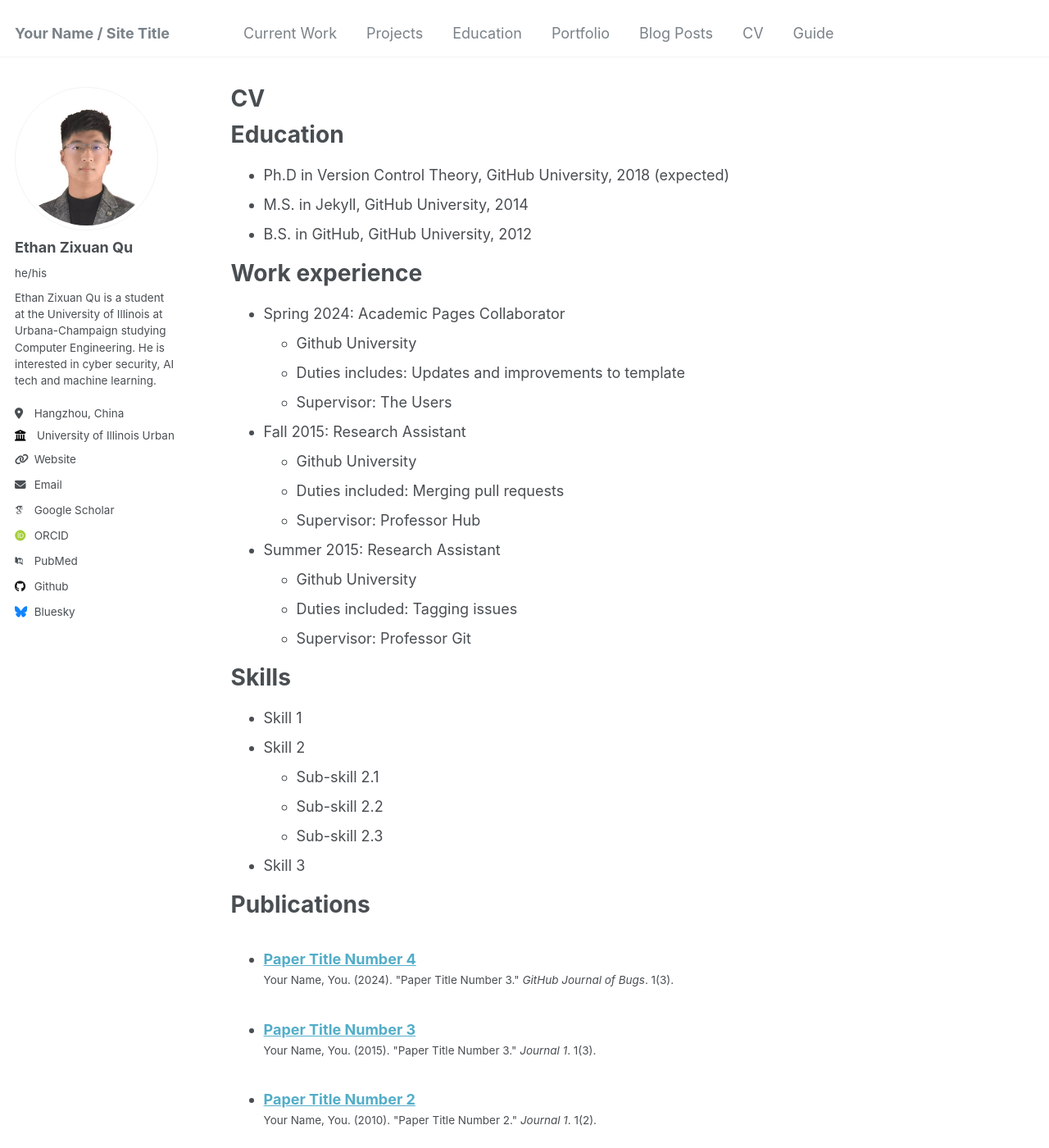
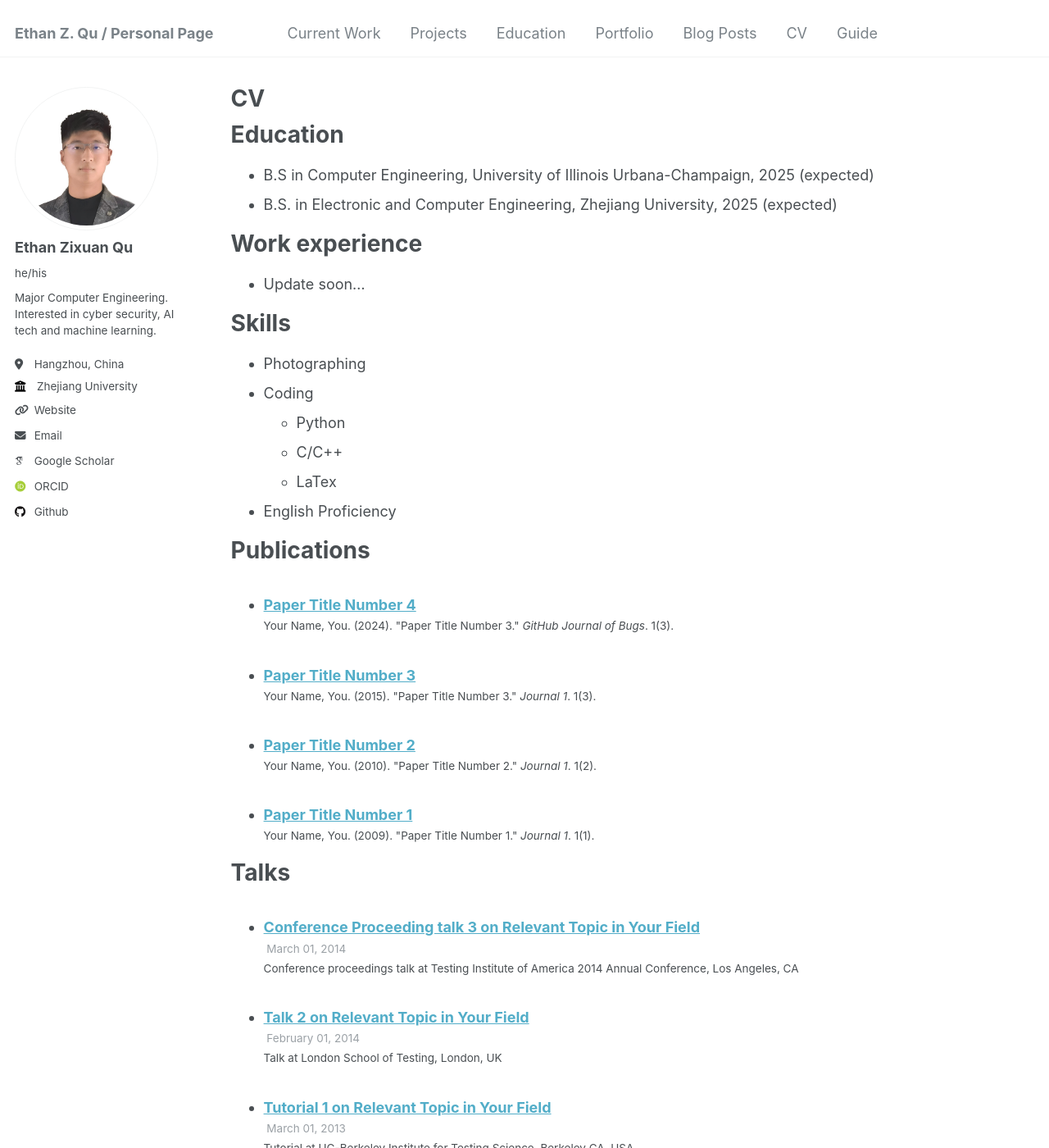
Before and after one commit to ethanq821/ethanq821.github.io, a Jekyll site: the page built from _pages/cv.md, in a window 1280 px wide and 1400 px high. Shown: the whole window at 82% size. Built offline with Jekyll 4.4.1, drawn with Linux system fonts in a browser that asks for light colours; some web fonts are replaced; some of the changed text lies outside the part shown.

Commit message:
update simple

```diff
--- a/_config.yml
+++ b/_config.yml
@@ -8,35 +8,35 @@
 
 # Basic Site Settings
 locale                   : "en-US"
-title                    : "Your Name / Site Title"
+title                    : "Ethan Z. Qu / Personal Page"
 title_separator          : "-"
-name                     : &name "Your Name"
+name                     : &name "Ethan Z. Qu"
 description              : &description "personal description"
-url                      : https://academicpages.github.io # the base hostname & protocol for your site e.g. "https://mmistakes.github.io"
+url                      : https://ethanq821.github.io # the base hostname & protocol for your site e.g. "https://mmistakes.github.io"
 baseurl                  : "" # the subpath of your site, e.g. "/blog"
-repository               : "academicpages/academicpages.github.io"
+repository               : "ethanq821/ethanq821.github.io"
 
 # Site Author - The following control what appear as part of the author content on the side bar.
 #               If a field is blank the icon and link will not appear, otherwise it will be shown.
 #               Additional customization can be done by editing /_includes/author-profile.html
 author:
   # Biographic information
-  avatar           : "person_pic.jpg"
+  avatar           : "person_pic.png"
   name             : "Ethan Zixuan Qu"
   pronouns         : "he/his"
-  bio              : "Ethan Zixuan Qu is a student at the University of Illinois at Urbana-Champaign studying Computer Engineering. He is interested in cyber security, AI tech and machine learning."
+  bio              : "Major Computer Engineering. Interested in cyber security, AI tech and machine learning."
   location         : "Hangzhou, China"
-  employer         : "University of Illinois Urbana-Champaign"
+  employer         : "Zhejiang University"
   uri              : "http://ethanq821.github.io"
-  email            : "zixuanq3@illinois.edu"
+  email            : "zixuanq.21@intl.zju.edu.cn"
 
   # Academic websites
   arxiv            : # URL - Update with the correct link to your profile
   googlescholar    : "https://scholar.google.com/citations?user=PS_CX0AAAAAJ"
   impactstory      : # URL
-  orcid            : "http://orcid.org/yourorcidurl"
+  orcid            : "https://orcid.org/0009-0005-2704-3558"
   semantic         : # URL
-  pubmed           : "https://www.ncbi.nlm.nih.gov/pubmed/?term=john+snow"
+  #pubmed           : "https://www.ncbi.nlm.nih.gov/pubmed/?term=john+snow"
   researchgate     : # URL
 
   # Repositories and software development
@@ -48,7 +48,7 @@ author:
   stackoverflow    : # User number or user number and name (i.e., use "1" or "1/jeff-atwood")
 
   # Social media
-  bluesky          : "bsky.app" # Replace this with you Bluesky username
+  bluesky          : #"bsky.app" # Replace this with you Bluesky username
   facebook         : # Username
   flickr           : # Username
   foursquare       : # Username
--- a/_pages/cv.md
+++ b/_pages/cv.md
@@ -11,35 +11,21 @@ redirect_from:
 
 Education
 ======
-* Ph.D in Version Control Theory, GitHub University, 2018 (expected)
-* M.S. in Jekyll, GitHub University, 2014
-* B.S. in GitHub, GitHub University, 2012
+* B.S  in Computer Engineering, University of Illinois Urbana-Champaign, 2025 (expected)
+* B.S. in Electronic and Computer Engineering, Zhejiang University, 2025 (expected)
 
 Work experience
 ======
-* Spring 2024: Academic Pages Collaborator
-  * Github University
-  * Duties includes: Updates and improvements to template
-  * Supervisor: The Users
-
-* Fall 2015: Research Assistant
-  * Github University
-  * Duties included: Merging pull requests
-  * Supervisor: Professor Hub
-
-* Summer 2015: Research Assistant
-  * Github University
-  * Duties included: Tagging issues
-  * Supervisor: Professor Git
+* Update soon...
 
 Skills
 ======
-* Skill 1
-* Skill 2
-  * Sub-skill 2.1
-  * Sub-skill 2.2
-  * Sub-skill 2.3
-* Skill 3
+* Photographing
+* Coding
+  * Python
+  * C/C++
+  * LaTex
+* English Proficiency
 
 Publications
 ======
@@ -53,12 +39,6 @@ Talks
     {% include archive-single-talk-cv.html  %}
   {% endfor %}</ul>
 
-Teaching
-======
-  <ul>{% for post in site.teaching reversed %}
-    {% include archive-single-cv.html %}
-  {% endfor %}</ul>
-
 Service and leadership
 ======
-* Currently signed in to 43 different slack teams
+* Update soon...
```
Also changed, not shown: _pages/about.md (+2 -2 lines), images/person_pic.png (added).
